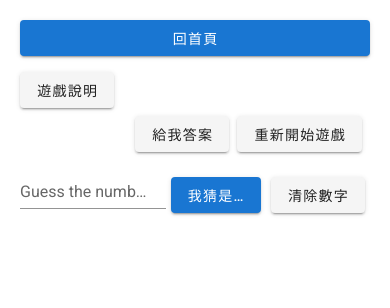
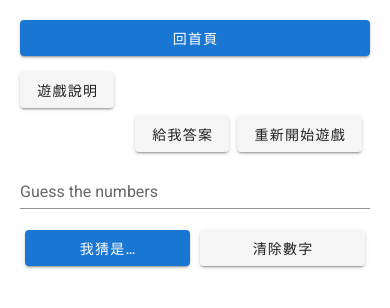
Before and after one commit to ellen9527/games, a Nuxt app: page /gameBNC in a window 390 px wide. Shown: the top 308 px of the page. Built offline with nearby package versions, Linux system fonts and the light colour scheme.

Commit message:
💄 style: 調整猜數字與九宮格的手機版排版
- 猜數字：手機上輸入框獨佔一行，按鈕移到下一行平分寬度
- 九宮格：尺寸選單固定寬度，與重新開始按鈕維持同一行

```diff
--- a/pages/gameBNC.vue
+++ b/pages/gameBNC.vue
@@ -166,12 +166,29 @@ export default {
       text-align: center;
       letter-spacing: 2px;
     }
+
+    // Vuetify xs 斷點：輸入框獨佔一行，按鈕移到下一行平分
+    @media (max-width: 599px) {
+      flex-wrap: wrap;
+
+      .v-input {
+        flex-basis: 100%;
+      }
+
+      button {
+        flex: 1;
+      }
+    }
   }
 
   &-result {
     width: 50%;
     margin: 0 auto;
     font-size: 20px;
+
+    @media (max-width: 599px) {
+      width: 100%;
+    }
 
     &__order {
       width: 30px;
--- a/pages/jiugongge.vue
+++ b/pages/jiugongge.vue
@@ -166,7 +166,7 @@ export default {
     </div>
     <v-row class="mt-5">
       <v-spacer />
-      <v-col cols="auto">
+      <v-col cols="auto" class="jiugongge-select">
         <v-select v-model="select" :items="items" outlined dense hide-details />
       </v-col>
       <v-col cols="auto">
@@ -204,6 +204,10 @@ export default {
     }
   }
 
+  &-select {
+    width: 120px;
+  }
+
   &-square {
     max-width: 300px;
     flex-wrap: wrap;
```
